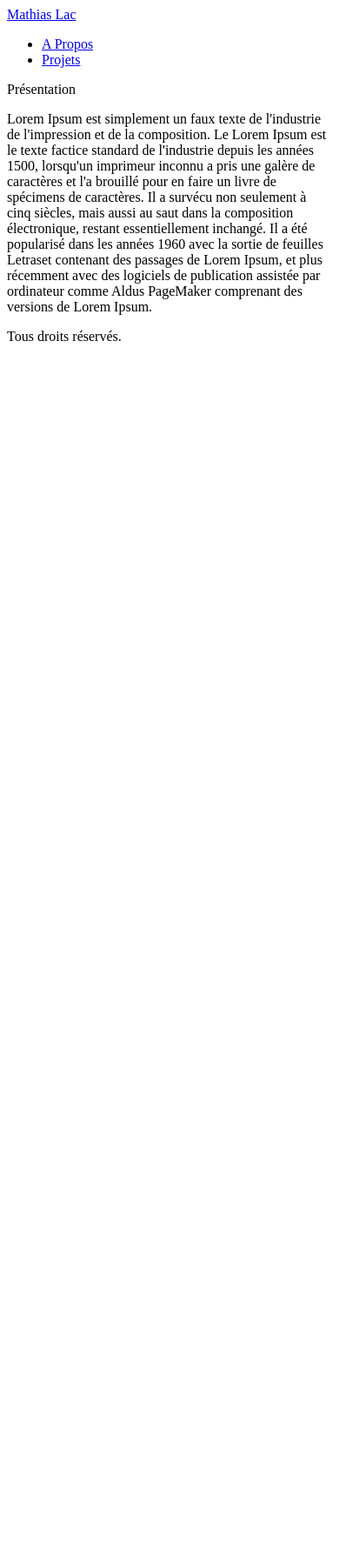
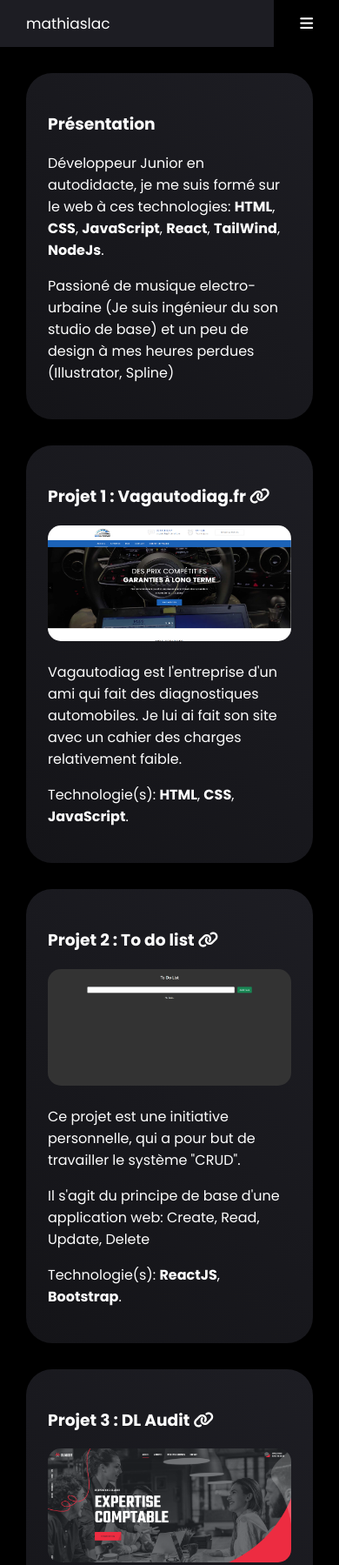
Before and after one commit to mathiaslac/portfolio, a plain HTML site: page index.html in a window 390 px wide. Shown: the top 1799 px of the page at 87% size. Before the commit the page ends 844 px from the top, so only its background shows below. Drawn offline with Linux system fonts and the light colour scheme.

Commit message:
final commit

```diff
--- /dev/null
+++ b/app.js
@@ -0,0 +1,8 @@
+function myFunction() {
+  var x = document.getElementById("myLinks");
+  if (x.style.display === "block") {
+    x.style.display = "none";
+  } else {
+    x.style.display = "block";
+  }
+}
--- a/index.html
+++ b/index.html
@@ -6,37 +6,89 @@
     <meta name="viewport" content="width=device-width, initial-scale=1.0">
     <title>Mathias Lac</title>
     <link rel="stylesheet" href="style.css">
+    <link rel="preconnect" href="https://fonts.googleapis.com">
+    <link rel="preconnect" href="https://fonts.gstatic.com" crossorigin>
+    <link href="https://fonts.googleapis.com/css2?family=Poppins:ital,wght@0,100;0,200;0,300;0,400;0,500;0,600;0,700;0,800;0,900;1,100;1,200;1,300;1,400;1,500;1,600;1,700;1,800;1,900&display=swap" rel="stylesheet">
 </head>
 <body>
     <header>
         <nav>
-            <a href="#top">
-                <span>Mathias Lac</span>
-            </a>
-            <ul>
-                <li><a href="#a-propos">A Propos</a></li>
-                <li><a href="#projets">Projets</a></li>
-            </ul>
+            <div class="menu">
+                <a href="#a-propos">
+                    <span>mathiaslac</span>
+                </a>
+                <ul>
+                    <li><a href="#a-propos">A Propos</a></li>
+                    <li><a href="#projets">Projets</a></li>
+                    <li><a href="#contact">Contact</a></li>
+                </ul>
+            </div>
+            <div class="topnav">
+                <a href="#a-propos" class="active">mathiaslac</a>
+                <div id="myLinks">
+                    <a href="#a-propos">A Propos</a>
+                    <a href="#projets">Projets</a>
+                    <a href="#contact">Contact</a>
+                </div>
+                <a href="javascript:void(0);" class="icon" onclick="myFunction()">
+                    <i class="fa fa-bars"></i>
+                </a>
+            </div>
         </nav>
     </header>
     <main>
-        <section id="top">
-            <span>Présentation</span>
+        <section id="a-propos">
+            <div class="presentation">
+                <h3>Présentation</h3>
+                <p>Développeur Junior en autodidacte, je me suis formé sur le web à ces technologies: <strong>HTML</strong>, <strong>CSS</strong>, <strong>JavaScript</strong>, <strong>React</strong>, <strong>TailWind</strong>, <strong>NodeJs</strong>.</p>
+                <p>Passioné de musique electro-urbaine (Je suis ingénieur du son studio de base) et un peu de design à mes heures perdues (Illustrator, Spline)</p>
+            </div>
         </section>
-        <section id="a-propos">
-            <p>Lorem Ipsum est simplement un faux texte de l'industrie de l'impression et de la composition. Le Lorem Ipsum est le texte factice standard de l'industrie depuis les années 1500, lorsqu'un imprimeur inconnu a pris une galère de caractères et l'a brouillé pour en faire un livre de spécimens de caractères. Il a survécu non seulement à cinq siècles, mais aussi au saut dans la composition électronique, restant essentiellement inchangé. Il a été popularisé dans les années 1960 avec la sortie de feuilles Letraset contenant des passages de Lorem Ipsum, et plus récemment avec des logiciels de publication assistée par ordinateur comme Aldus PageMaker comprenant des versions de Lorem Ipsum.</p>
+        <section class="projets">
+            <div class="projet-card" id="projet1">
+                <h3>Projet 1 : <a href="https://vagautodiag.fr" target="_blank">Vagautodiag.fr <i class="fas fa-link"></i></a></h3>
+                <img class="thumbnail-img" src="assets/img/vagautodiag.png" alt="projet1">
+                <p>Vagautodiag est l'entreprise d'un ami qui fait des diagnostiques automobiles. Je lui ai fait son site avec un cahier des charges relativement faible.</p>
+                <p>Technologie(s): <strong>HTML</strong>, <strong>CSS</strong>, <strong>JavaScript</strong>.</p>
+            </div>
+            <div class="projet-card" id="projet2">
+                <h3>Projet 2 : <a href="https://todolist-gamma-three.vercel.app/" target="_blank">To do list <i class="fas fa-link"></i></a></h3>
+                <img class="thumbnail-img" src="assets/img/todolist.png" alt="projet2">
+                <p>Ce projet est une initiative personnelle, qui a pour but de travailler le système "CRUD".</p>
+                <p>Il s'agit du principe de base d'une application web: Create, Read, Update, Delete</p>
+                <p>Technologie(s): <strong>ReactJS</strong>, <strong>Bootstrap</strong>.</p>
+            </div>
+            <div class="projet-card" id="projet3">
+                <h3>Projet 3 : <a href="https://dlaudit.vercel.app/" target="_blank">DL Audit <i class="fas fa-link"></i></a></h3>
+                <img class="thumbnail-img" src="assets/img/dlaudit.png" alt="projet3">
+                <p>Un ami m'avait demandé de faire le site vitrine de l'agence d'audit de son père, l'offre est toujours en cours...</p>
+                <p>Il s'agit d'une proposition faite de mon propre chef</p>
+                <p>Technologie(s): <strong>HTML</strong>, <strong>CSS</strong>, <strong>JavaScript</strong>.</p>
+            </div>
+            <div class="projet-card" id="projet4">
+                <h3>Projet 4 : <a href="https://oc-p2.vercel.app/" target="_blank">Maquette/Intégration Web <i class="fas fa-link"></i></a></h3>
+                <img class="thumbnail-img" src="assets/img/booki.png" alt="projet4">
+                <p>Voici un projet d'intégration web à partir d'une maquette PNG...</p>
+                <p>Technologie(s): <strong>HTML</strong>, <strong>CSS</strong>.</p>
+            </div>
+            <div class="projet-card" id="projet5">
+                <h3>Projet 5 : <a href="https://www.youtube.com/watch?v=HGSMIvhyPGQ" target="_blank">Réseau Social <i class="fas fa-link"></i></a></h3>
+                <img class="thumbnail-img" src="assets/img/social-network.png" alt="projet5">
+                <p>Un projet réalisé à la base pour une commaunté Esport finalement abandonné en cours de route...</p>
+                <p>Il reprend le système CRUD dans son entièreté ainsi que la gestion d'adminitrateur via la plateforme Steam</p>
+                <p>Technologie(s): <strong>ReactJS</strong>, <strong>CSS</strong>, <strong>Node/ExpressJS</strong>, <strong>FireBase/FireStore</strong>.</p>
+            </div>
         </section>
-        <section id="projets">
-            <div id="projet1"></div>
-            <div id="projet2"></div>
-            <div id="projet3"></div>
-            <div id="projet4"></div>
-            <div id="projet5"></div>
-            <div id="projet6"></div>
+        <section class="contact" id="contact">
+            <h3>Contactez moi</h3>
+            <a href="mailto:mathiaslac@gmail.com">mathiaslac@gmail.com</a>
         </section>
     </main>
     <footer>
-        <p>Tous droits réservés.</p>
+        <p>mathiaslac.fr. Tous droits réservés.</p>
     </footer>
+    <script src="app.js"></script>
+    <script src="https://kit.fontawesome.com/d20599ebe2.js" crossorigin="anonymous"></script>
 </body>
+
 </html>
--- a/style.css
+++ b/style.css
@@ -0,0 +1,127 @@
+body {
+    color: #fdfdfd;
+    background-color: #000;
+    font-family: 'Poppins', sans-serif;
+    padding: 0;
+    margin: 0;
+}
+/* Mobile First */
+
+.thumbnail-img {
+    width: 100%;
+    border-radius: 15px;
+}
+
+.topnav {
+    background-color: #141418;
+    position: relative;
+  }
+
+  .topnav #myLinks {
+    display: none;
+  }
+
+  .topnav a {
+    color: white;
+    padding: 14px 30px 14px 30px;
+    text-decoration: none;
+    font-size: 17px;
+    display: block;
+  }
+
+  .topnav a.icon {
+    background: black;
+    display: block;
+    position: absolute;
+    right: 0;
+    top: 0;
+  }
+
+  .topnav a:hover {
+    background-color: #1d1d23;
+    color: white;
+  }
+
+  .active {
+    background-color: #141418;
+    color: white;
+  }
+
+  .menu {
+    display: flex;
+    align-items: center;
+    justify-content: space-between;
+    background-color: #141418;
+    padding: 0 40px 0 40px;
+  }
+
+  .menu > ul {
+    display: flex;
+  }
+  .menu > ul > li {
+    list-style: none;
+    margin-right: 40px;
+  }
+  .menu > ul > li > a:hover {
+    color: #cdcdcd;
+  }
+  nav {
+    margin-bottom: 30px;
+  }
+  a {
+    color: #fdfdfd;
+    text-decoration: none;
+  }
+  a:visited {
+    color: #fdfdfd;
+    background-color: transparent;
+    text-decoration: none;
+  }
+  main {
+    padding-left: 30px;
+    padding-right: 30px;
+  }
+
+  section {
+    margin-bottom: 30px;
+  }
+
+  footer > p {
+    display: flex;
+    justify-content: center;
+    align-items: center;
+  }
+
+  .contact {
+    display: flex;
+    flex-direction: column;
+    align-items: center;
+  }
+
+  .projet-card, .presentation, .contact {
+    background: linear-gradient(45deg, rgba(20,20,24,1) 0%, rgba(29,29,35,1) 100%);
+    border-radius: 30px;
+    padding: 25px;
+  }
+
+  @media only screen and (min-width: 1024px) {
+    .topnav {
+        display: none;
+    }
+    .projets {
+        display: grid;
+        grid-template-columns: 1fr 1fr;
+        gap: 30px;
+    }
+  }
+  @media only screen and (max-width: 1024px) {
+    .topnav {
+        display: block;
+    }
+    .menu {
+        display: none;
+    }
+    .projet-card {
+        margin-bottom: 30px;
+    }
+  }
```
Also changed, not shown: assets/img/bars.svg (added), assets/img/booki.png (added), assets/img/dlaudit.png (added), assets/img/social-network.png (added), assets/img/todolist.png (added), assets/img/vagautodiag.png (added).
